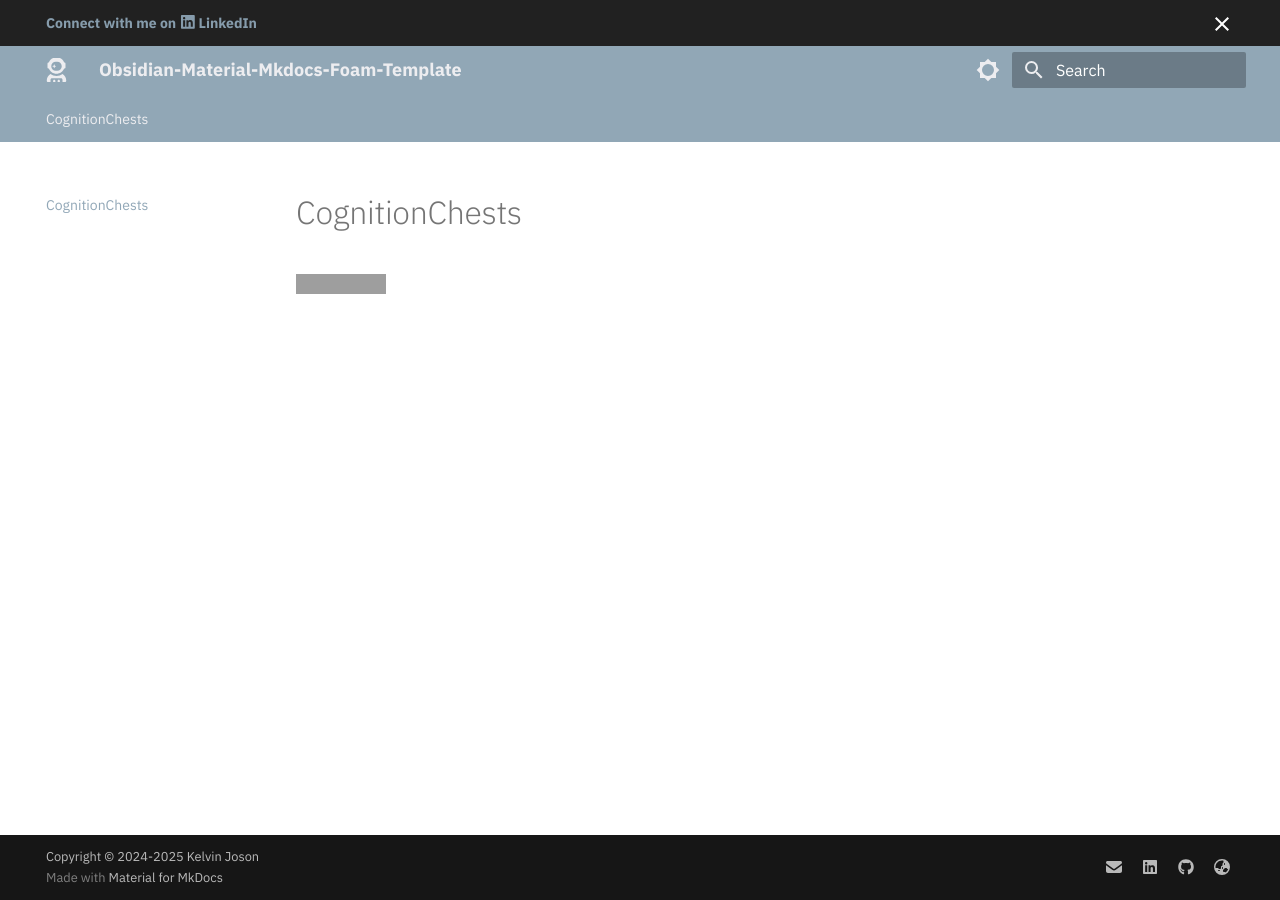
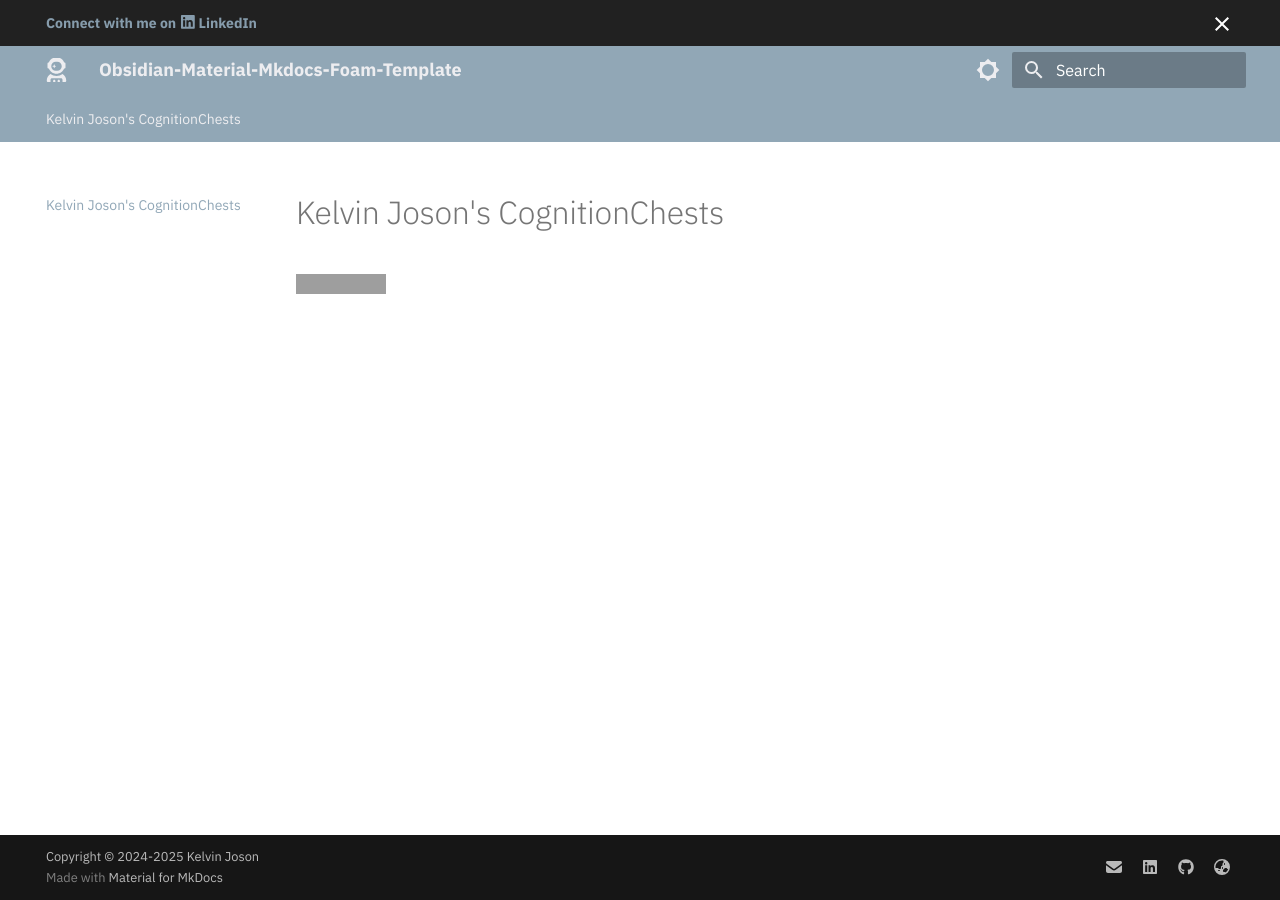
Before and after one commit to KelvinJoson/CognitionChest, an MkDocs documentation site: the page built from docs/index.md, in a window 1280 px wide. Built offline with MkDocs 1.6.1 and Material for MkDocs 9.7.7, drawn with Linux system fonts in a browser that asks for light colours; comment, search, counter and statistics services are not loaded; grey boxes are pictures that could not be loaded.

Commit message:
Update index.md

```diff
--- a/docs/index.md
+++ b/docs/index.md
@@ -1,3 +1,3 @@
-# CognitionChests
+# Kelvin Joson's CognitionChests
 
 [![Built with Material for MkDocs](https://img.shields.io/badge/Material_for_MkDocs-526CFE?style=for-the-badge&logo=MaterialForMkDocs&logoColor=white)](https://squidfunk.github.io/mkdocs-material/)
```
